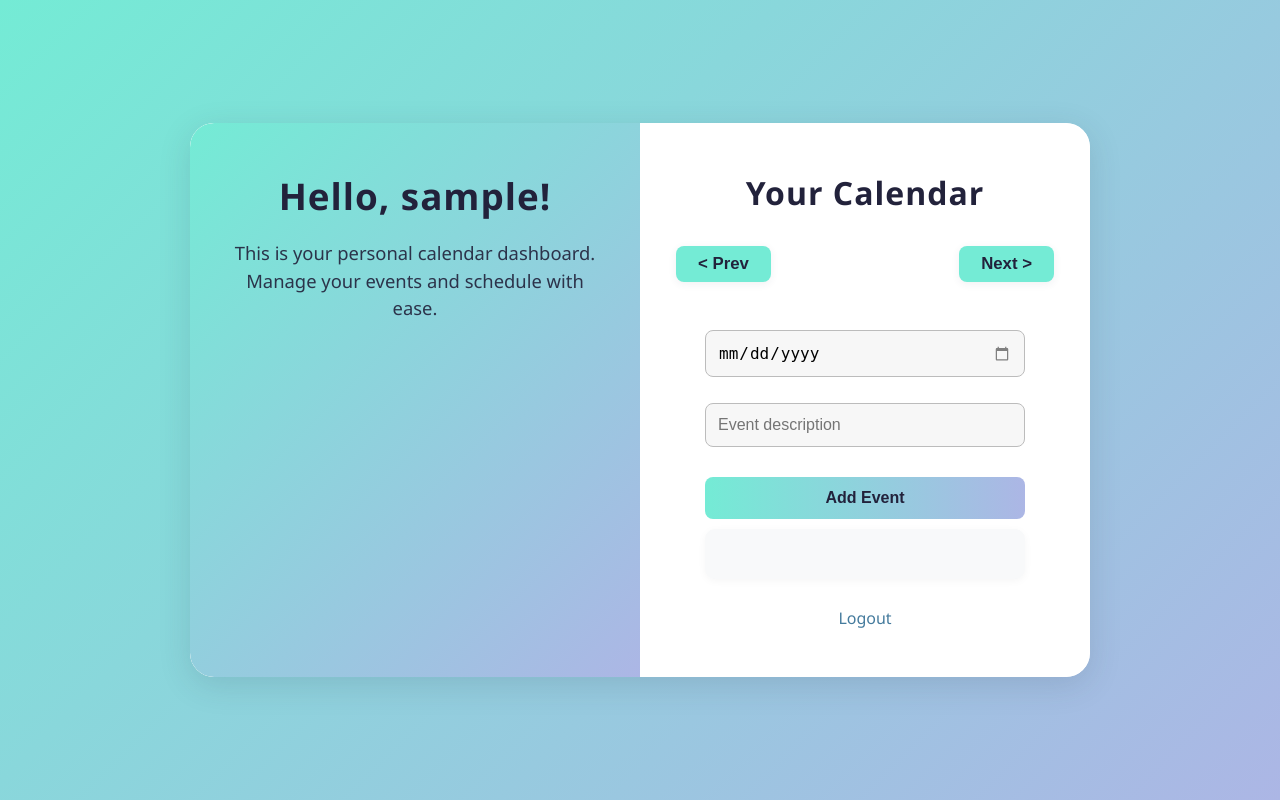
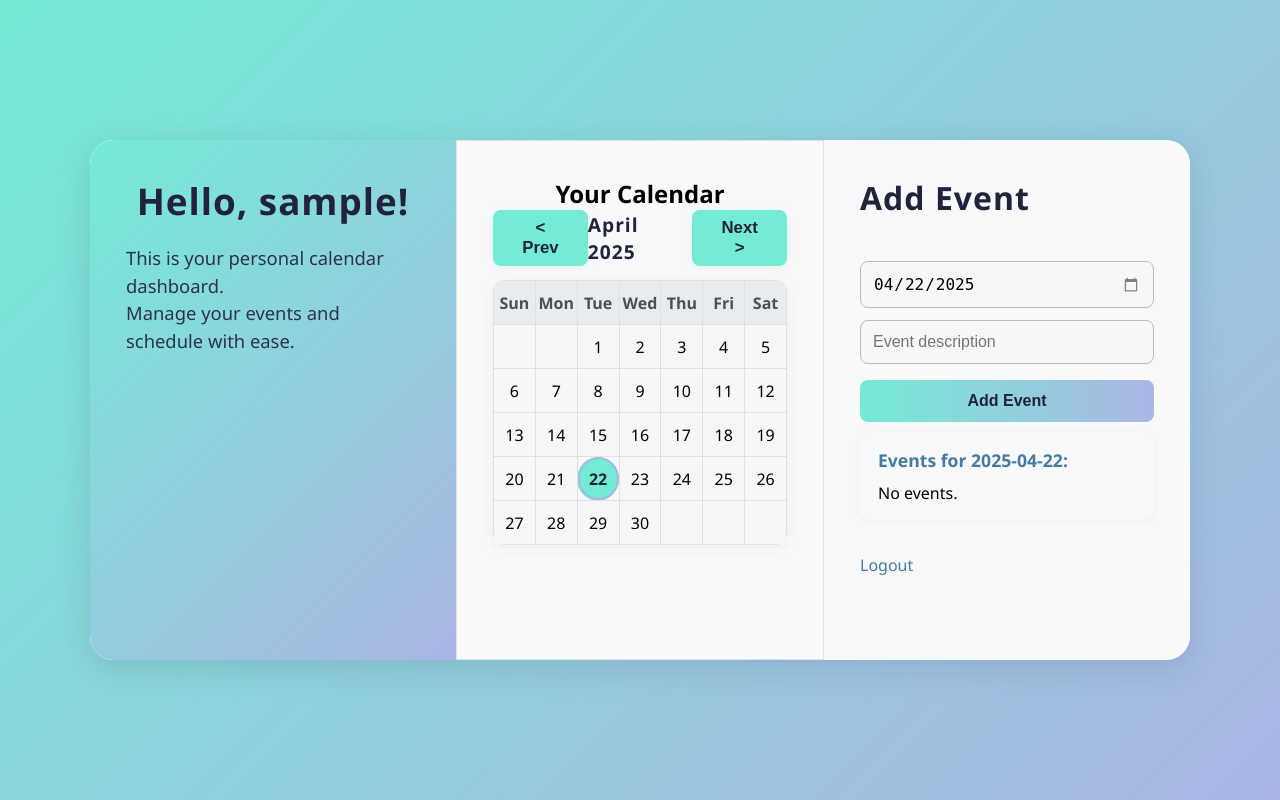
Before and after one commit to Yesh2344/Calender_Notion_Clone, a Flask app: page / in a window 1280 px wide. Run offline with Flask 3, Linux system fonts and the light colour scheme; the visitor is signed in with stand-in values (Sample User, id 1); data that the repository does not hold is empty.

Commit message:
Updated Calender styles.css

```diff
--- a/static/styles.css
+++ b/static/styles.css
@@ -21,7 +21,7 @@ body {
     background: #fff;
     border-radius: 24px;
     box-shadow: 0 8px 32px rgba(44, 62, 80, 0.15);
-    width: 900px;
+    width: 1100px;
     max-width: 98vw;
     min-height: 520px;
     overflow: hidden;
@@ -33,21 +33,24 @@ body {
     box-shadow: 0 12px 40px rgba(44, 62, 80, 0.18);
 }
 
-/* Both sections share padding and alignment */
-.split-left, .split-right {
+/* All sections styling */
+.split-left,
+.split-middle,
+.split-right {
     flex: 1;
     display: flex;
     flex-direction: column;
-    justify-content: flex-start; /* Align to top */
+    justify-content: flex-start;
     align-items: center;
-    padding: 48px 36px;
+    padding: 36px;
     min-width: 0;
 }
 
+/* Left section */
 .split-left {
     background: linear-gradient(135deg, #74ebd5 0%, #ACB6E5 100%);
     color: #22223b;
-    text-align: center;
+    text-align: left;
     border-top-left-radius: 24px;
     border-bottom-left-radius: 24px;
 }
@@ -66,100 +69,17 @@ body {
     line-height: 1.5;
 }
 
-.split-right {
-    background: #fff;
-    border-top-right-radius: 24px;
-    border-bottom-right-radius: 24px;
-    align-items: center;
-}
-
-.split-right h2 {
-    margin-bottom: 24px;
-    color: #22223b;
-    font-size: 2rem;
-    font-weight: 700;
-    letter-spacing: 1px;
-    align-self: center;
-}
-
-form {
-    width: 100%;
-    max-width: 320px;
-    display: flex;
-    flex-direction: column;
-    align-items: stretch;
-    margin-bottom: 16px;
-}
-
-input[type="text"], input[type="password"], input[type="date"] {
-    padding: 12px;
-    margin-bottom: 14px;
-    border: 1.5px solid #bcbcbc;
-    border-radius: 8px;
-    font-size: 1rem;
-    background: #f7f7f7;
-    transition: border-color 0.2s;
-}
-
-input[type="text"]:focus, input[type="password"]:focus, input[type="date"]:focus {
-    border-color: #74ebd5;
-    outline: none;
-}
-
-button {
-    padding: 12px;
-    background: linear-gradient(90deg, #74ebd5, #ACB6E5);
-    color: #22223b;
-    border: none;
-    border-radius: 8px;
-    font-size: 1.1rem;
-    font-weight: 600;
-    cursor: pointer;
-    transition: background 0.2s, color 0.2s;
-    margin-top: 8px;
-}
-
-button:hover {
-    background: linear-gradient(90deg, #ACB6E5, #74ebd5);
-    color: #22223b;
-}
-
-ul {
-    width: 100%;
-    list-style: none;
-    margin-bottom: 12px;
-    color: #e63946;
-    font-weight: 500;
-    font-size: 0.97rem;
-    text-align: center;
-}
-
-.split-right p {
-    margin-top: 18px;
-    font-size: 1rem;
-    color: #22223b;
-    text-align: center;
-}
-
-.split-right a {
-    color: #457b9d;
-    text-decoration: none;
-    font-weight: 500;
-    transition: color 0.2s;
-    display: inline-block;
-    margin-top: 18px;
-    align-self: center;
-}
-
-.split-right a:hover {
-    color: #1d3557;
-    text-decoration: underline;
+/* Middle section (Calendar) */
+.split-middle {
+    background: #f8f9fa;
+    border: 1px solid #e0e0e0;
+    border-radius: 0;
 }
 
 /* Calendar controls */
 .calendar-nav {
     display: flex;
-    justify-content: space-between; /* Align buttons to edges */
+    justify-content: space-between;
     align-items: center;
     margin-bottom: 14px;
     width: 100%;
@@ -201,7 +121,8 @@ ul {
     overflow: hidden;
 }
 
-.calendar th, .calendar td {
+.calendar th,
+.calendar td {
     width: 14.28%;
     height: 44px;
     text-align: center;
@@ -232,6 +153,22 @@ ul {
     font-weight: bold;
     border-radius: 50%;
     box-shadow: 0 0 0 2px #ACB6E5 inset;
+}
+
+/* Right section */
+.split-right {
+    background: #f8f9fa;
+    border-top-right-radius: 24px;
+    border-bottom-right-radius: 24px;
+}
+
+.split-right h2 {
+    margin-bottom: 24px;
+    color: #22223b;
+    font-size: 2rem;
+    font-weight: bold;
+    letter-spacing: 1px;
+    align-self: flex-start;
 }
 
 /* Event Form */
@@ -281,7 +218,7 @@ ul {
     background: #f8f9fa;
     border-radius: 10px;
     padding: 16px 18px;
-    box-shadow: 0 2px 8px rgba(0,0,0,0.04);
+    box-shadow: 0 2px 8px rgba(0, 0, 0, 0.04);
     margin-bottom: 10px;
     width: 100%;
     max-width: 320px;
@@ -317,6 +254,22 @@ ul {
     background: #f1f3f5;
 }
 
+.split-right a {
+    color: #457b9d;
+    text-decoration: none;
+    font-weight: 500;
+    transition: color 0.2s;
+    display: inline-block;
+    margin-top: 24px;
+    align-self: flex-start;
+}
+
+.split-right a:hover {
+    color: #1d3557;
+    text-decoration: underline;
+}
+
+/* Calendar Styling */
 input[type="date"]::-webkit-calendar-picker-indicator {
     filter: invert(0.5);
     cursor: pointer;
@@ -331,7 +284,10 @@ input[type="date"]::-webkit-calendar-picker-indicator:hover {
     .split-card {
         width: 98vw;
     }
-    .split-left, .split-right {
+
+    .split-left,
+    .split-middle,
+    .split-right {
         padding: 32px 12px;
     }
 }
@@ -343,22 +299,30 @@ input[type="date"]::-webkit-calendar-picker-indicator:hover {
         min-height: unset;
         border-radius: 18px;
     }
-    .split-left, .split-right {
+
+    .split-left,
+    .split-middle,
+    .split-right {
         border-radius: 0;
         padding: 28px 8px;
         align-items: center;
     }
+
     .split-left {
         border-top-left-radius: 18px;
         border-top-right-radius: 18px;
         border-bottom-left-radius: 0;
     }
+
     .split-right {
         border-bottom-left-radius: 18px;
         border-bottom-right-radius: 18px;
         border-top-right-radius: 0;
     }
-    #eventList, #eventForm, form {
+
+    #eventList,
+    #eventForm,
+    form {
         max-width: 98vw;
     }
 }
--- a/templates/home.html
+++ b/templates/home.html
@@ -12,7 +12,7 @@
             <h2>Hello, {{ username }}!</h2>
             <p>This is your personal calendar dashboard.<br>Manage your events and schedule with ease.</p>
         </div>
-        <div class="split-right">
+        <div class="split-middle">
             <h2>Your Calendar</h2>
             <div class="calendar-nav">
                 <button onclick="prevMonth()">&lt; Prev</button>
@@ -20,6 +20,9 @@
                 <button onclick="nextMonth()">Next &gt;</button>
             </div>
             <table class="calendar" id="calendar"></table>
+        </div>
+        <div class="split-right">
+            <h2>Add Event</h2>
             <form method="post" action="{{ url_for('add_event') }}" id="eventForm">
                 <input type="date" name="date" id="eventDate" required>
                 <input type="text" name="event" placeholder="Event description" required>
@@ -51,7 +54,7 @@
             let daysInMonth = new Date(year, month + 1, 0).getDate();
 
             let html = '<tr>';
-            const days = ['Sun', 'Mon', 'Tue', 'Wed', 'Thu', Fri', Sat'];
+            const days = ['Sun', 'Mon', 'Tue', 'Wed', 'Thu', 'Fri', 'Sat'];
             for (let d of days) {
                 html += `<th>${d}</th>`;
             }
```
